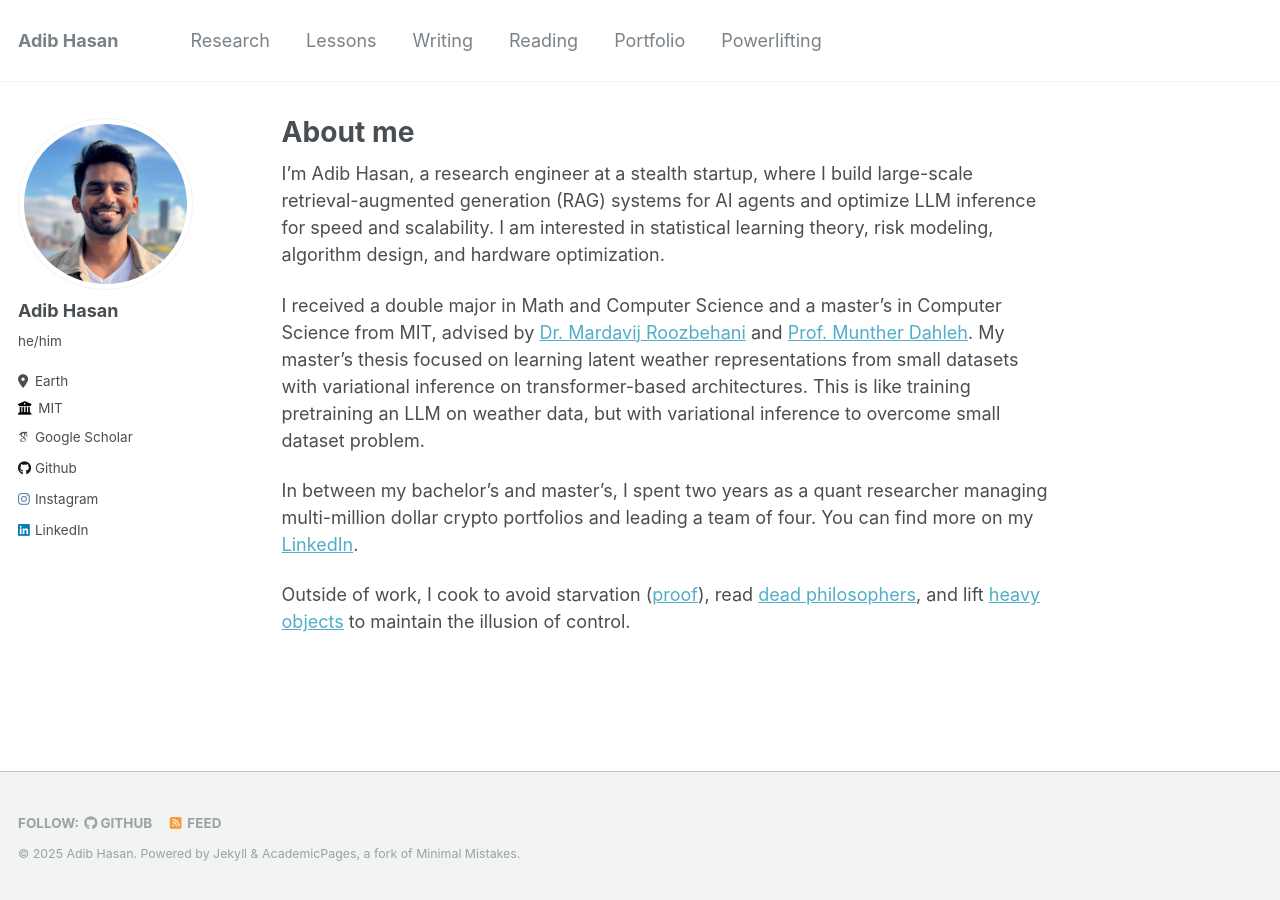
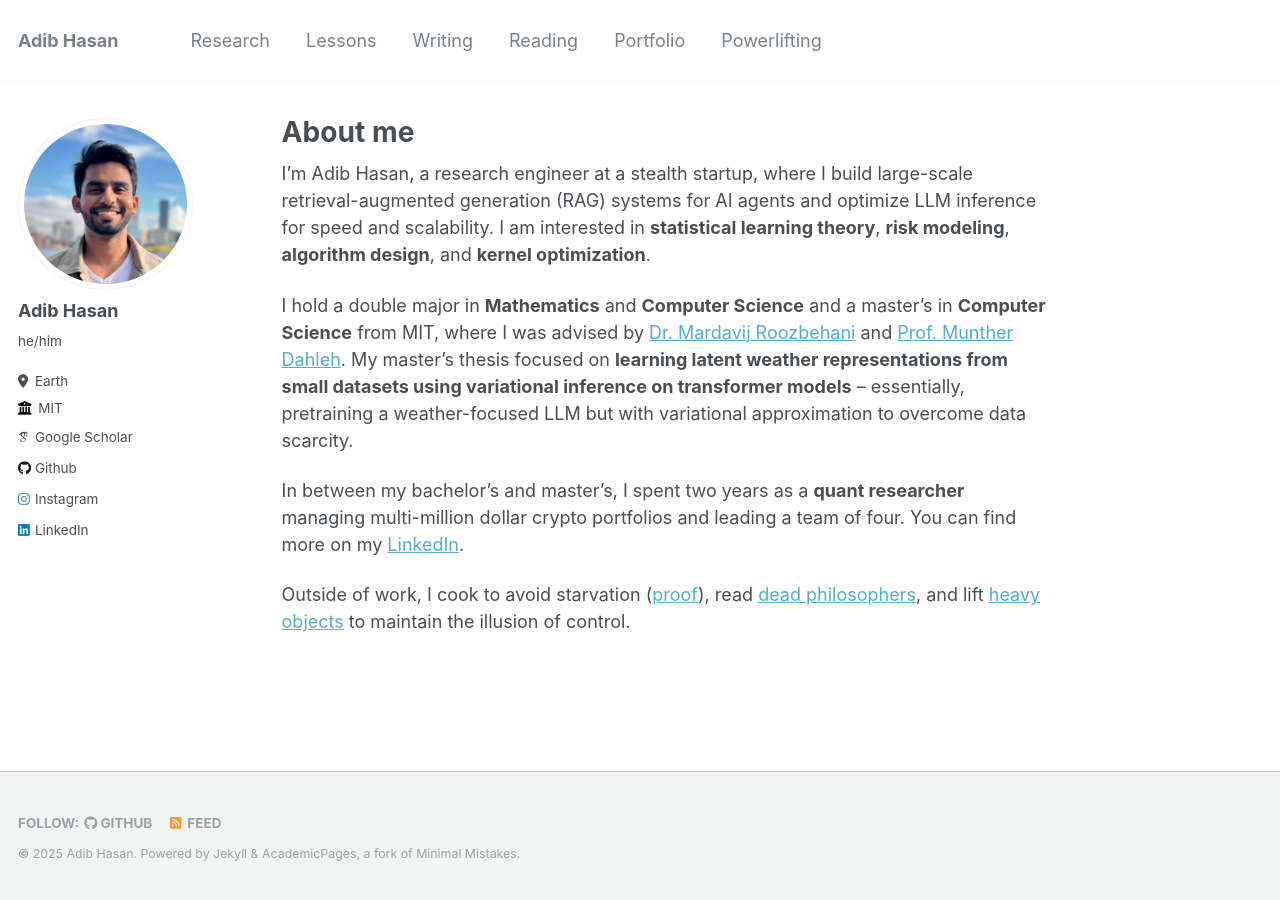
Before and after one commit to Neehan/neehan.github.io, a Jekyll site: the page built from _pages/about.md, in a window 1280 px wide. Built offline with Jekyll 4.4.1, drawn with Linux system fonts in a browser that asks for light colours; some web fonts are replaced.

Commit message:
Update about.md

```diff
--- a/_pages/about.md
+++ b/_pages/about.md
@@ -7,10 +7,10 @@ redirect_from:
   - /about.html
 ---
 
-I'm Adib Hasan, a research engineer at a stealth startup, where I build large-scale retrieval-augmented generation (RAG) systems for AI agents and optimize LLM inference for speed and scalability. I am interested in statistical learning theory, risk modeling, algorithm design, and hardware optimization.
+I'm Adib Hasan, a research engineer at a stealth startup, where I build large-scale retrieval-augmented generation (RAG) systems for AI agents and optimize LLM inference for speed and scalability. I am interested in **statistical learning theory**, **risk modeling**, **algorithm design**, and **kernel optimization**.
 
-I received a double major in Math and Computer Science and a master's in Computer Science from MIT, advised by [Dr. Mardavij Roozbehani](https://idss.mit.edu/staff/mardavij-roozbehani/) and [Prof. Munther Dahleh](https://idss.mit.edu/staff/munther-dahleh/). My master's thesis focused on learning latent weather representations from small datasets with variational inference on transformer-based architectures. This is like training pretraining an LLM on weather data, but with variational inference to overcome small dataset problem.
+I hold a double major in **Mathematics** and **Computer Science** and a master's in **Computer Science** from MIT, where I was advised by [Dr. Mardavij Roozbehani](https://idss.mit.edu/staff/mardavij-roozbehani/) and [Prof. Munther Dahleh](https://idss.mit.edu/staff/munther-dahleh/). My master's thesis focused on **learning latent weather representations from small datasets using variational inference on transformer models** -- essentially, pretraining a weather-focused LLM but with variational approximation to overcome data scarcity.
 
-In between my bachelor's and master's, I spent two years as a quant researcher managing multi-million dollar crypto portfolios and leading a team of four. You can find more on my [LinkedIn](https://linkedin.com/in/adib-hasan).
+In between my bachelor's and master's, I spent two years as a **quant researcher** managing multi-million dollar crypto portfolios and leading a team of four. You can find more on my [LinkedIn](https://linkedin.com/in/adib-hasan).
 
 Outside of work, I cook to avoid starvation ([proof](https://www.instagram.com/le.spicemaster/)), read [dead philosophers](/reading/), and lift [heavy objects](/powerlifting/) to maintain the illusion of control.
```
